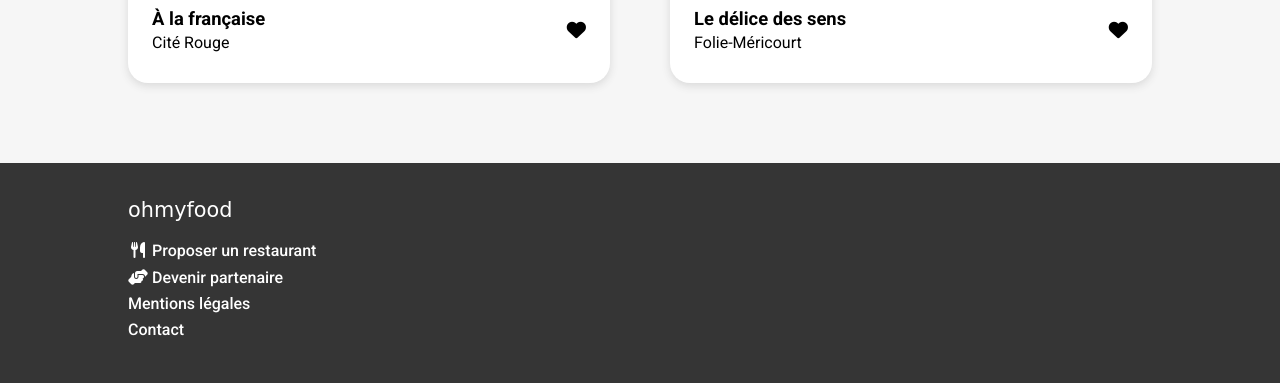
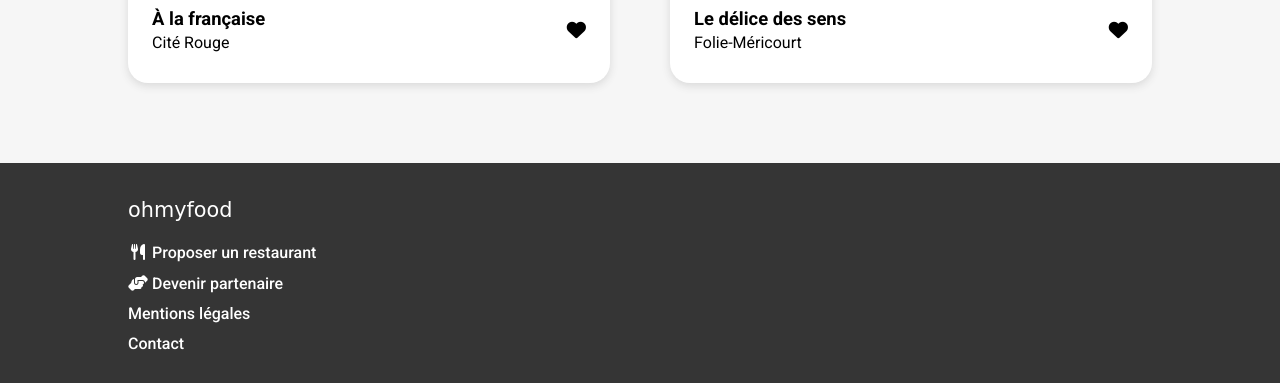
Before and after one commit to CamilleFezandelle/OhMyFood, a website: page index.html in a window 1280 px wide. Shown: the part 1520-1903 px from the top of the page. Drawn offline with Linux system fonts and the light colour scheme; a web font is replaced by a local one.

Commit message:
resolution bug commit

```diff
--- a/assets/scss/Layout/_footer.scss
+++ b/assets/scss/Layout/_footer.scss
@@ -27,7 +27,9 @@ footer {
         height: 70%;
     }
     &__information-row {
-        padding: 5px 0;
+        padding: 7px 0;
+        width: fit-content;
+        position: relative;
         a {
             color: #ffffff;
             font-weight: 500;
@@ -38,5 +40,20 @@ footer {
         &--proposer i {
             padding: 0 3px;
         }
+        &::after {
+            content: '';
+            position: absolute;
+            background-color: #ffffff;
+            height: 3px;
+            width: 0;
+            left: 0;
+            bottom: 1px;
+            transition: all 300ms;
+        }
     }
 }
+
+.footer-container__information-row a:hover .footer-container__information-row::after {
+    width: 100%;
+    background-color: red;
+}
```
Also changed, not shown: assets/css/styles.css, 1 other file.
